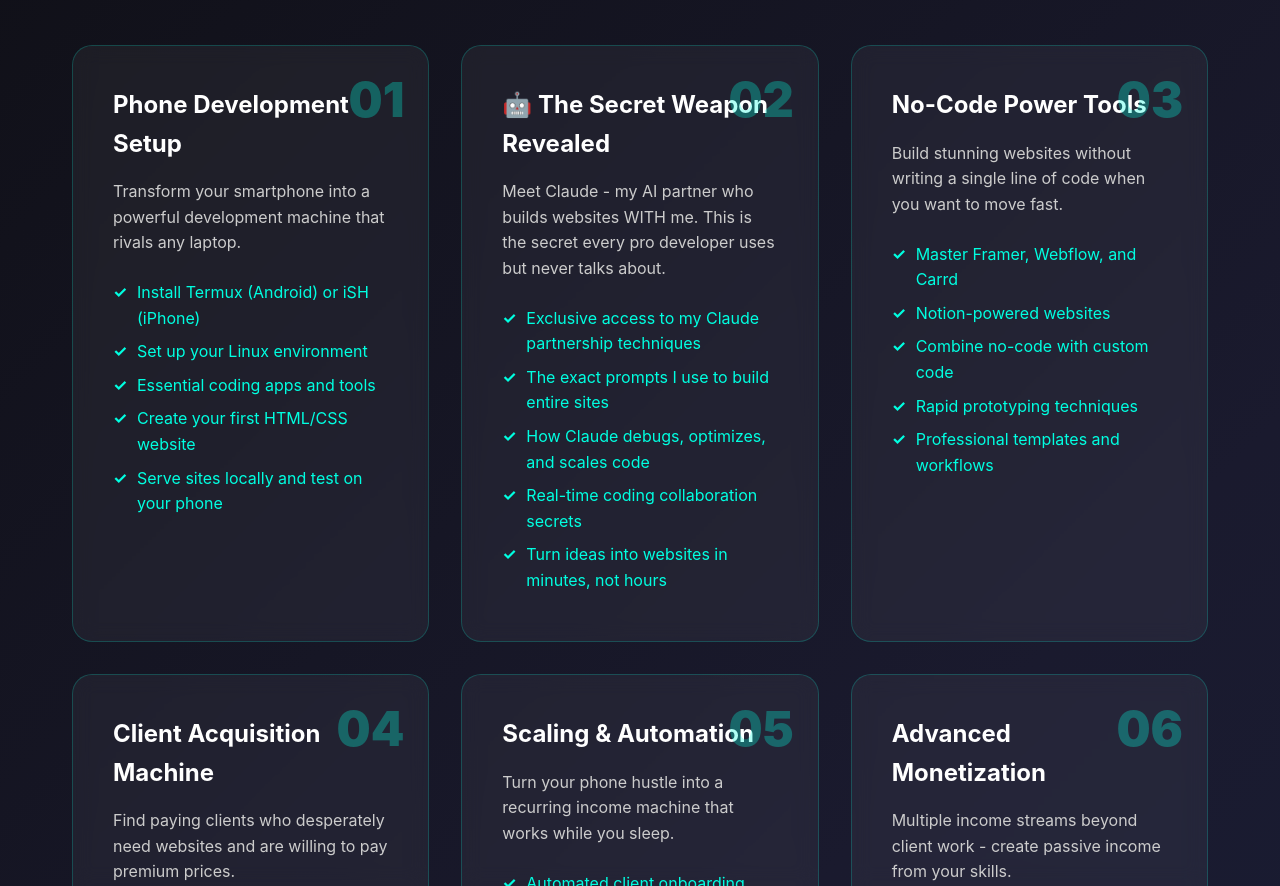
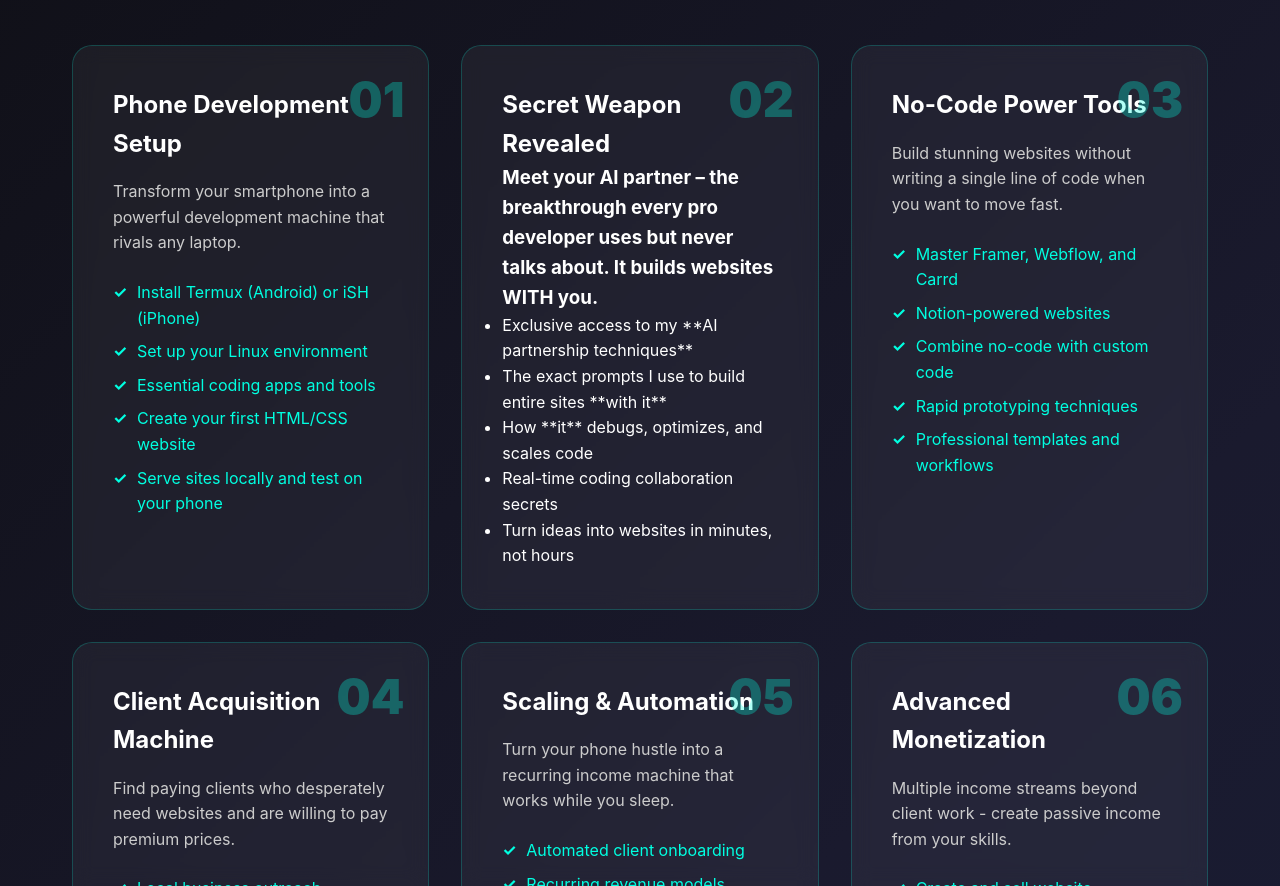
Before and after one commit to skyboss878/phone-site-hustle-course, a plain HTML site: page index.html in a window 1280 px wide. Shown: the part 1200-2086 px from the top of the page. Drawn offline with Linux system fonts and the light colour scheme; a script that the page names is missing.

Commit message:
Removed explicit mention of AI name to maintain 'secret weapon' mystery

```diff
--- a/index.html
+++ b/index.html
@@ -418,14 +418,16 @@
 
                 <div class="module-card">
                     <div class="module-number">02</div>
-                    <h3 class="module-title">🤖 The Secret Weapon Revealed</h3>
-                    <p class="module-description">Meet Claude - my AI partner who builds websites WITH me. This is the secret every pro developer uses but never talks about.</p>
-                    <ul class="module-features">
-                        <li>Exclusive access to my Claude partnership techniques</li>
-                        <li>The exact prompts I use to build entire sites</li>
-                        <li>How Claude debugs, optimizes, and scales code</li>
-                        <li>Real-time coding collaboration secrets</li>
-                        <li>Turn ideas into websites in minutes, not hours</li>
+<h2>Secret Weapon Revealed</h2>
+<h3>Meet your AI partner – the breakthrough every pro developer uses but never talks about. It builds websites WITH you.</h3>
+<ul>
+    <li>Exclusive access to my **AI partnership techniques**</li>
+    <li>The exact prompts I use to build entire sites **with it**</li>
+    <li>How **it** debugs, optimizes, and scales code</li>
+    <li>Real-time coding collaboration secrets</li>
+    <li>Turn ideas into websites in minutes, not hours</li>
+</ul>
+
                     </ul>
                 </div>
 
```
